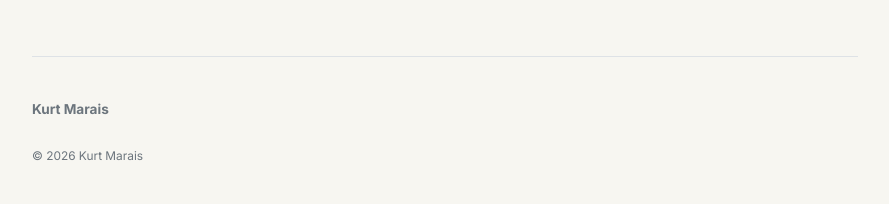
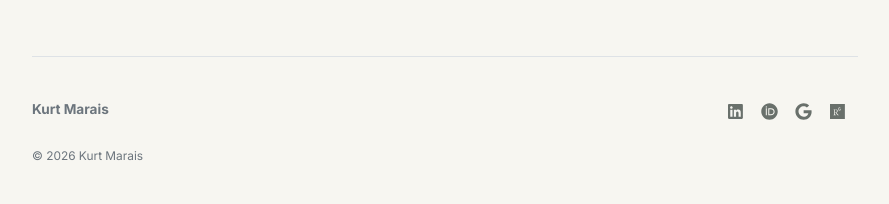
Before and after one commit to kurtmarais/kurtmarais.github.io, a Jekyll site: the page built from index.md, in a window 1280 px wide. Shown: the part 1920-2124 px from the top of the page, without its empty margins (195-1084 px from the left). Built offline with Jekyll 4.4.1, drawn with Linux system fonts in a browser that asks for light colours.

Commit message:
Update settings.yml

```diff
--- a/_data/settings.yml
+++ b/_data/settings.yml
@@ -10,8 +10,8 @@ menu:
 
 social:
 #- {icon: 'github', link: '#'}
-- {icon: 'linkedin', link: 'https://www.linkedin.com/in/kurtmarais/'}
-- {icon: 'orcid', link: 'https://orcid.org/0000-0002-8820-044X'}
-- {icon: 'google', link: 'https://scholar.google.com/citations?hl=en&user=V0FVb_UAAAAJ'}
-- {icon: 'researchgate', link: 'https://www.researchgate.net/profile/Kurt-Marais'}
-#- {icon: 'interactive-archive', link: 'https://researcherprofiles.sun.ac.za/17019-kurt-marais'}
+- {icon: 'fab fa-linkedin', link: 'https://www.linkedin.com/in/kurtmarais/'}
+- {icon: 'fab fa-orcid', link: 'https://orcid.org/0000-0002-8820-044X'}
+- {icon: 'fab fa-google', link: 'https://scholar.google.com/citations?hl=en&user=V0FVb_UAAAAJ'}
+- {icon: 'fab fa-researchgate', link: 'https://www.researchgate.net/profile/Kurt-Marais'}
+- {icon: 'school', link: 'https://researcherprofiles.sun.ac.za/17019-kurt-marais'}
```
